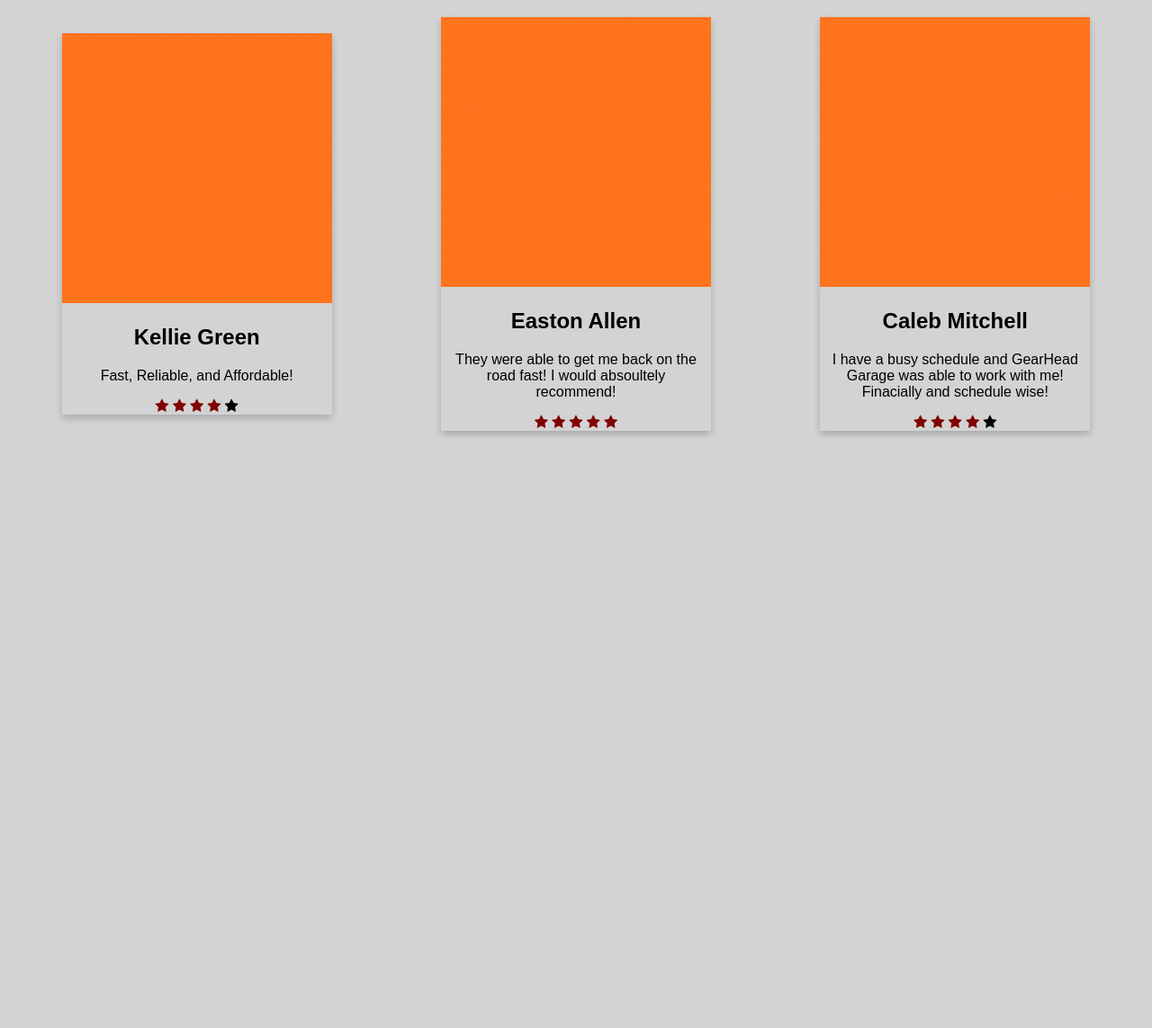
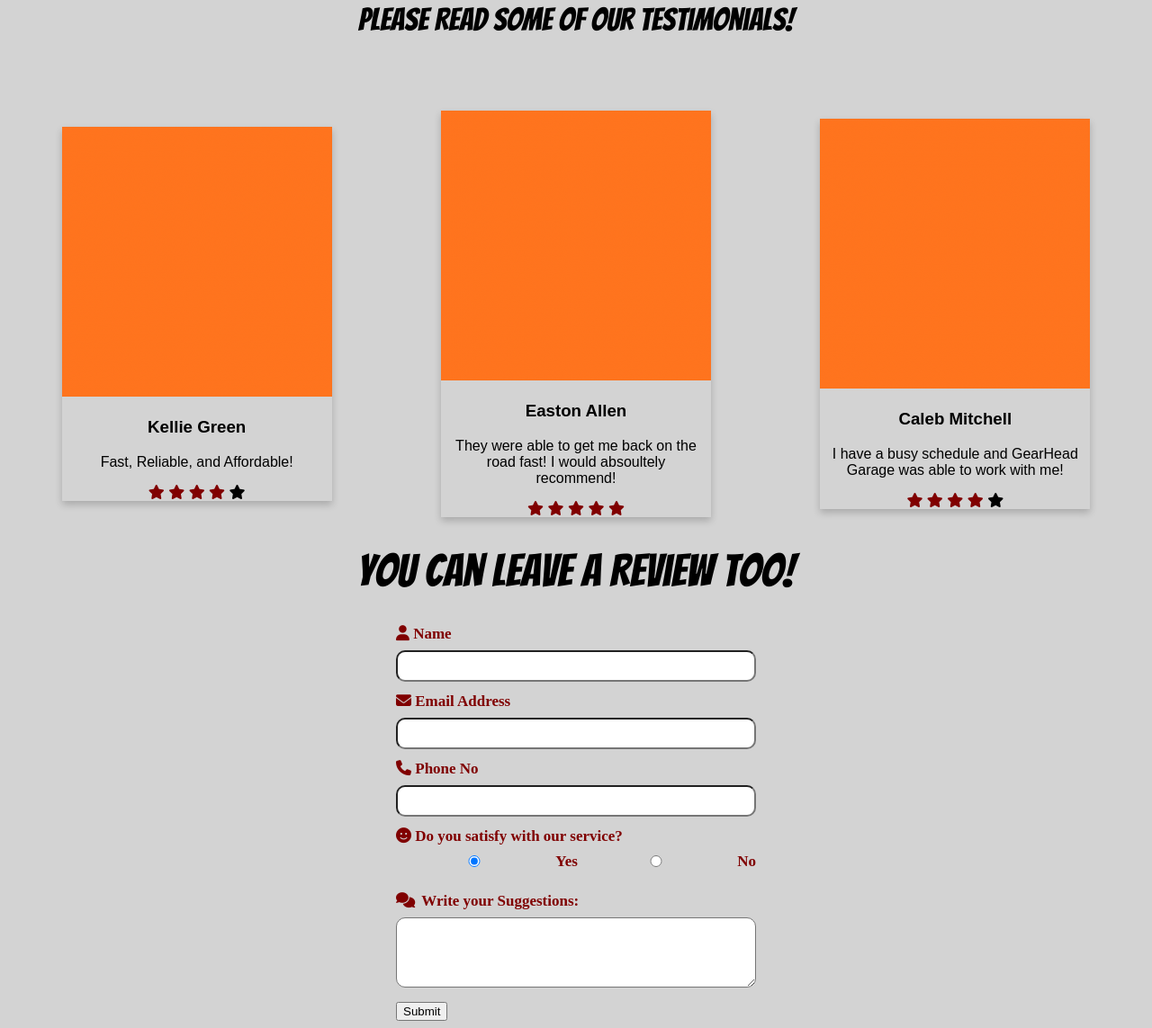
Before and after one commit to BrookeWaller0/Finalproject, a plain HTML site: page index.html in a window 1280 px wide. Shown: the part 1236-2379 px from the top of the page at 90% size. Before the commit the page ends 1723 px from the top, so only its background shows below. Drawn offline with Linux system fonts and the light colour scheme; a web font is replaced by a local one.

Commit message:
finalproject

```diff
--- a/index.html
+++ b/index.html
@@ -6,8 +6,16 @@
 
 	<link rel="stylesheet" type="text/css" href="stylesheet/stylesheet1.css">
 	<link rel="stylesheet" href="https://cdnjs.cloudflare.com/ajax/libs/font-awesome/4.7.0/css/font-awesome.min.css">
-
-
+	<link rel="preconnect" href="https://fonts.googleapis.com">
+<link rel="preconnect" href="https://fonts.gstatic.com" crossorigin>
+<link href="https://fonts.googleapis.com/css2?family=Anton+SC&family=Bangers&display=swap" rel="stylesheet">
+	<meta charset="UTF-8">
+    <meta name="viewport"
+          content="width=device-width,initial-scale=1.0">
+    <title>Responsive Form Card</title>
+    <link rel="stylesheet" href=
+"https://cdnjs.cloudflare.com/ajax/libs/font-awesome/6.5.1/css/all.min.css">
+    <link rel="stylesheet" href="index.css">
 
 
 
@@ -47,16 +55,27 @@
 	  </div>
 </div>
 	</header>
-<h1> Hear The Roar </h1>
-	<div class="container">
+
+	<br>
+	<br>
+
+<div class="container">
   <img src="images/motorcyle.jpg" alt="motorcyle" style="width:100%">
+  <div class="centered"><h3 class="bangers-regular"> Gear Up. Ride On. </h3> </div>
+</div>
+	<br>
+<br>
+	<br>
+<h2 class="bangers-regular"> Please Read Some of Our Testimonials!</h2>
+	<br>
+	<br>
+	<br>
 
-</div>
 	<div class="div">
 
 	<div class="card">
   <img src="images/card.png" alt="orangebox" style="width:100%">
-  <h2>Kellie Green </h2>
+  <h3>Kellie Green </h3>
   <p> Fast, Reliable, and Affordable! </p>
   <span class="fa fa-star checked"></span>
 <span class="fa fa-star checked"></span>
@@ -66,7 +85,7 @@
 </div>
 	<div class="card">
   <img src="images/card.png" alt="orangebox" style="width:100%">
-  <h2>Easton Allen </h2>
+  <h3>Easton Allen </h3>
   <p> They were able to get me back on the road fast! I would absoultely<br> recommend! </p>
   <span class="fa fa-star checked"></span>
 <span class="fa fa-star checked"></span>
@@ -76,8 +95,8 @@
 </div>
 		<div class="card">
   <img src="images/card.png" alt="orangebox" style="width:100%">
-  <h2> Caleb Mitchell </h2>
-  <p> I have a busy schedule and GearHead Garage was able to work with me! Finacially and schedule wise!  </p>
+  <h3> Caleb Mitchell </h3>
+  <p> I have a busy schedule and GearHead Garage was able to work with me!  </p>
   <span class="fa fa-star checked"></span>
 <span class="fa fa-star checked"></span>
 <span class="fa fa-star checked"></span>
@@ -85,5 +104,113 @@
 <span class="fa fa-star"></span>
 </div>
 	</div>
+
+
+
+<button onclick="topFunction()" id="myBtnn" title="Go to top">Top</button>
+
+	<h1 class="bangers-regular"> You Can Leave a Review Too!</h1>
+	<div class="form-box">
+		<div class="textup">
+
+		</div>
+		<form>
+			<label for="uname">
+				<i class="fa fa-solid fa-user"></i>
+				Name
+			</label>
+			<input type="text" id="uname"
+				name="uname" required>
+
+			<label for="email">
+				<i class="fa fa-solid fa-envelope"></i>
+				Email Address
+			</label>
+			<input type="email" id="email"
+				name="email" required>
+
+			<label for="phone">
+				<i class="fa-solid fa-phone"></i>
+				Phone No
+			</label>
+			<input type="tel" id="phone"
+				name="phone" required>
+
+			<label>
+				<i class="fa-solid fa-face-smile"></i>
+				Do you satisfy with our service?
+			</label>
+			<div class="radio-group">
+				<input type="radio" id="yes"
+					name="satisfy" value="yes" checked>
+				<label for="yes">Yes</label>
+
+				<input type="radio" id="no"
+					name="satisfy" value="no">
+				<label for="no">No</label>
+			</div>
+
+			<label for="msg">
+				<i class="fa-solid fa-comments"
+				style="margin-right: 3px;"></i>
+				Write your Suggestions:
+			</label>
+			<textarea id="msg" name="msg"
+					rows="4" cols="10" required>
+			</textarea>
+			<button type="submit">
+				Submit
+			</button>
+		</form>
+	</div>
+
+
+
+
+
+
+
+
+
+
+
+
+
+
+
+
+
+
+
+
+
+
+
+
+
+
+
+
+
+	<script>
+let mybutton = document.getElementById("myBtnn");
+
+
+window.onscroll = function() {scrollFunction()};
+
+function scrollFunction() {
+  if (document.body.scrollTop > 20 || document.documentElement.scrollTop > 20) {
+    mybutton.style.display = "block";
+  } else {
+    mybutton.style.display = "none";
+  }
+}
+
+
+function topFunction() {
+  document.body.scrollTop = 0;
+  document.documentElement.scrollTop = 0;
+}
+</script>
 </body>
 </html>
--- a/stylesheet/stylesheet1.css
+++ b/stylesheet/stylesheet1.css
@@ -1,6 +1,6 @@
 header {
         background-color:maroon;
-        padding: 20px;
+        padding: 5px;
         color: #fff;
       }
 
@@ -73,5 +73,78 @@ body {background-color: lightgray}
 .div {display: flex;
 flex-direction: row;
 }
-@media(max-width:800px) {.div {flex-direction: row}
+@media(max-width:800px) {.div {flex-direction: column}
 }
+h2 { font-size:35px; text-align:center}
+
+.centered {
+  position: absolute;
+  top: 50%;
+  left: 50%;
+  transform: translate(-50%, -50%); font-size: 50px; color: white
+}
+.bangers-regular {
+  font-family: "Bangers", system-ui;
+  font-weight: 400;
+  font-style: normal;
+}
+#myBtnn {
+  display: none;
+  position: fixed;
+  bottom: 20px;
+  right: 30px;
+  z-index: 99;
+  font-size: 18px;
+  border: none;
+  outline: none;
+  background-color: darkgrey;
+  color: white;
+  cursor: pointer;
+  padding: 15px;
+  border-radius: 4px;
+}
+
+#myBtn:hover {
+  background-color: #555;
+}
+
+
+form {
+    max-width: 400px;
+    margin: 0 auto;
+}
+
+.radio-group {
+    display: flex;
+    margin-bottom: 16px;
+}
+
+input[type="radio"] {
+    margin-right: 8px;
+}
+
+label {
+    display: block;
+    margin-bottom: 8px;
+    font-size: 17px;
+    color: maroon;
+    font-weight: 600;
+}
+  input,
+textarea {
+    width: 100%;
+    padding: 8px;
+    margin-bottom: 12px;
+    box-sizing: border-box;
+    border-radius: 10px;
+
+}
+
+
+
+
+button:hover {
+    background-color: maroon;
+    border: none;
+    transform: translateY(-10px);
+}
```
